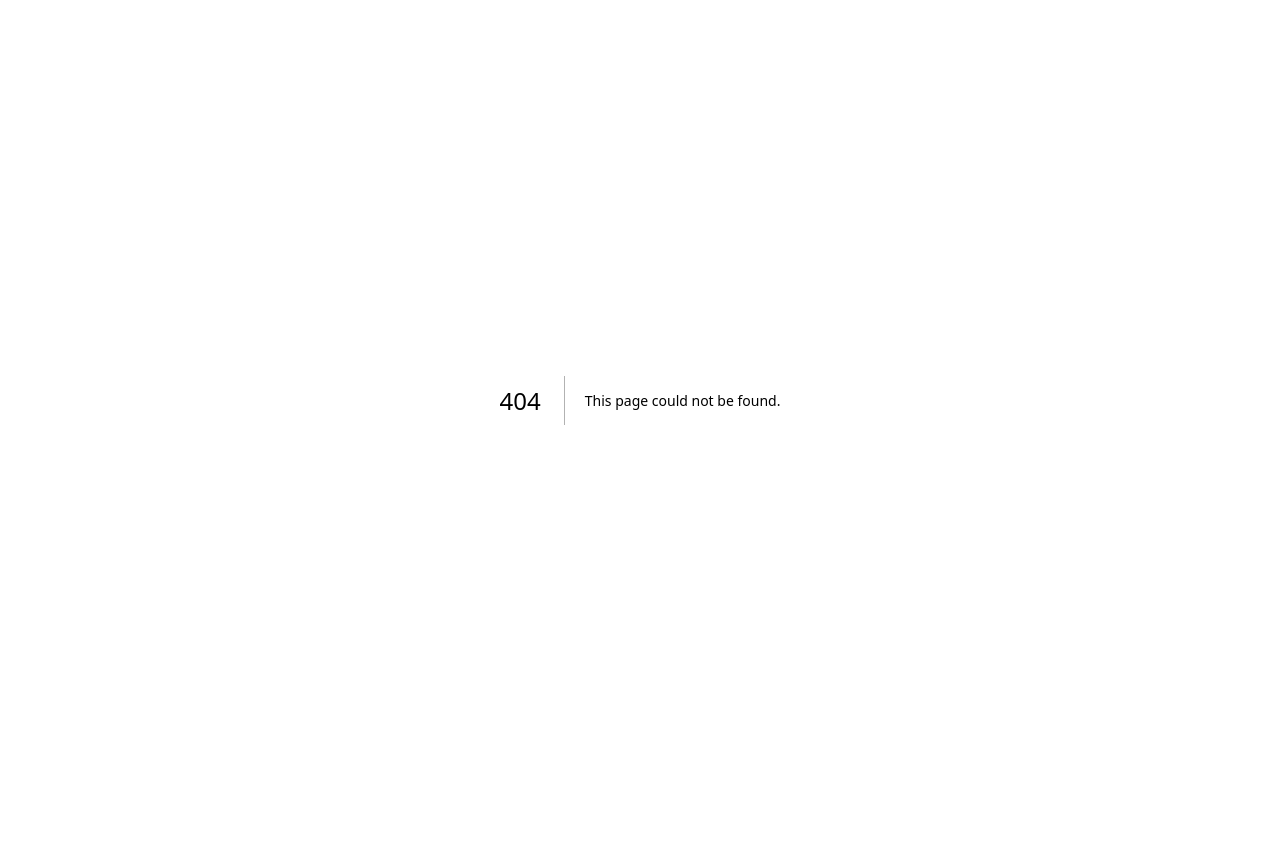
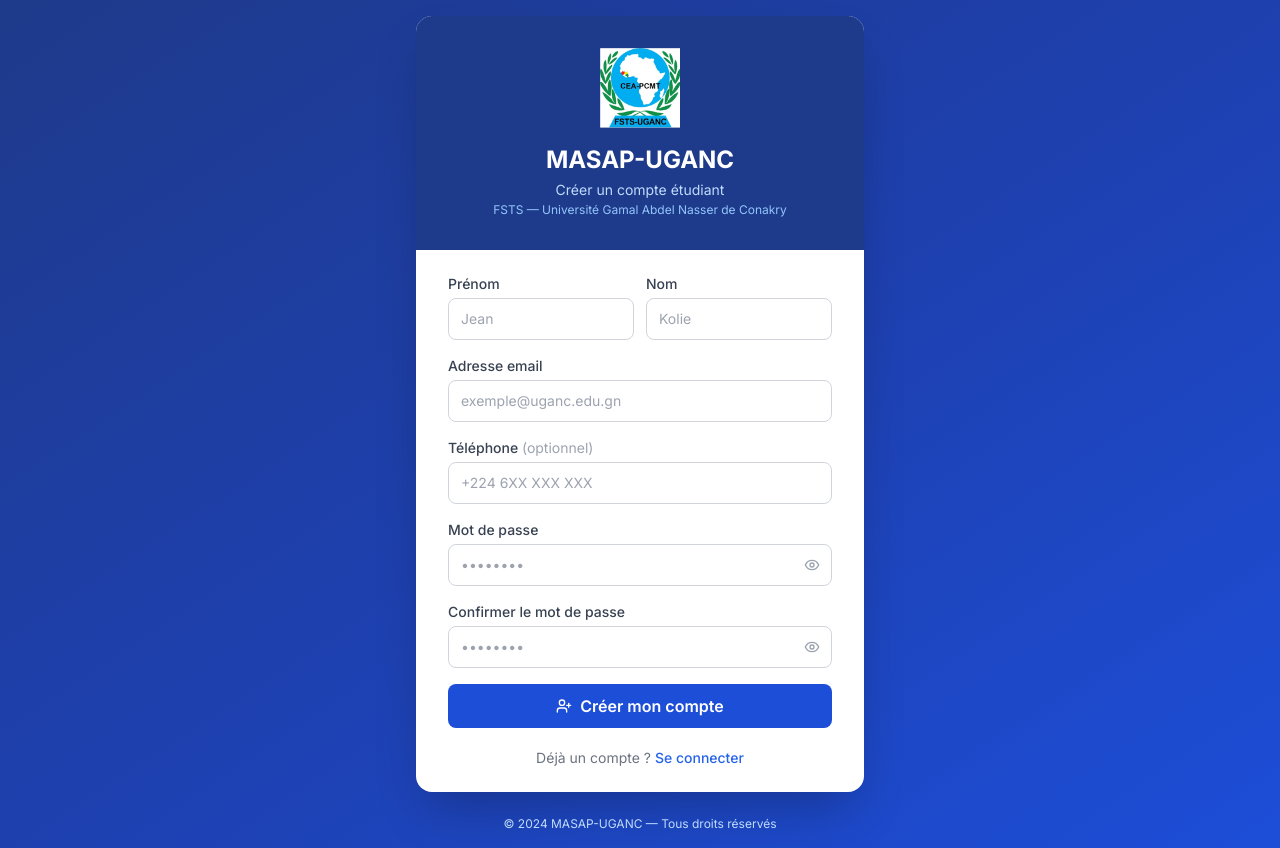
Before and after one commit to jmkolie/MASAP_UGANC, a Next.js app in the folder frontend/: page /register in a window 1280 px wide. Before the commit this address had no page. Before the commit the page ends 800 px from the top, so only its background shows below. Built offline with nearby package versions, Linux system fonts and the light colour scheme.

Commit message:
Add student self-registration endpoint and register page

```diff
--- a/frontend/src/app/(auth)/login/page.tsx
+++ b/frontend/src/app/(auth)/login/page.tsx
@@ -6,6 +6,7 @@
 import { zodResolver } from '@hookform/resolvers/zod'
 import toast from 'react-hot-toast'
 import { Eye, EyeOff, LogIn } from 'lucide-react'
+import Link from 'next/link'
 import { login, getDashboardPath } from '@/lib/auth'
 import { useAuth } from '@/contexts/AuthContext'
 
@@ -119,6 +120,12 @@
               {isLoading ? 'Connexion...' : 'Se connecter'}
             </button>
           </form>
+          <p className="text-center text-sm text-gray-500 mt-5">
+            Pas encore de compte ?{' '}
+            <Link href="/register" className="text-primary-600 hover:text-primary-700 font-medium">
+              Créer un compte étudiant
+            </Link>
+          </p>
         </div>
 
       </div>
--- /dev/null
+++ b/frontend/src/app/(auth)/register/page.tsx
@@ -0,0 +1,159 @@
+'use client'
+import { useState } from 'react'
+import { useRouter } from 'next/navigation'
+import { useForm } from 'react-hook-form'
+import { z } from 'zod'
+import { zodResolver } from '@hookform/resolvers/zod'
+import toast from 'react-hot-toast'
+import { Eye, EyeOff, UserPlus } from 'lucide-react'
+import Link from 'next/link'
+import api from '@/lib/api'
+
+const schema = z.object({
+  first_name: z.string().min(2, 'Prénom requis'),
+  last_name: z.string().min(2, 'Nom requis'),
+  email: z.string().email('Email invalide'),
+  phone: z.string().optional(),
+  password: z.string().min(8, 'Au moins 8 caractères'),
+  confirm_password: z.string(),
+}).refine(d => d.password === d.confirm_password, {
+  message: 'Les mots de passe ne correspondent pas',
+  path: ['confirm_password'],
+})
+
+type FormData = z.infer<typeof schema>
+
+export default function RegisterPage() {
+  const router = useRouter()
+  const [showPassword, setShowPassword] = useState(false)
+  const [showConfirm, setShowConfirm] = useState(false)
+  const [isLoading, setIsLoading] = useState(false)
+
+  const { register, handleSubmit, formState: { errors } } = useForm<FormData>({
+    resolver: zodResolver(schema),
+  })
+
+  const onSubmit = async (data: FormData) => {
+    setIsLoading(true)
+    try {
+      await api.post('/auth/register', {
+        email: data.email,
+        password: data.password,
+        first_name: data.first_name,
+        last_name: data.last_name,
+        phone: data.phone || undefined,
+      })
+      toast.success('Compte créé avec succès ! Vous pouvez vous connecter.')
+      router.push('/login')
+    } catch (err: any) {
+      toast.error(err?.response?.data?.detail || 'Erreur lors de la création du compte')
+    } finally {
+      setIsLoading(false)
+    }
+  }
+
+  return (
+    <div className="w-full max-w-md">
+      <div className="bg-white rounded-2xl shadow-2xl overflow-hidden">
+        {/* Header */}
+        <div className="bg-primary-900 px-8 py-8 text-center">
+          <div className="flex items-center justify-center mx-auto mb-4">
+            <img src="/logo.png" alt="FSTS-UGANC" className="w-20 h-20 object-contain" />
+          </div>
+          <h1 className="text-2xl font-bold text-white">MASAP-UGANC</h1>
+          <p className="text-blue-200 text-sm mt-1">Créer un compte étudiant</p>
+          <p className="text-blue-300 text-xs mt-0.5">FSTS — Université Gamal Abdel Nasser de Conakry</p>
+        </div>
+
+        {/* Form */}
+        <div className="px-8 py-6">
+          <form onSubmit={handleSubmit(onSubmit)} className="space-y-4">
+            <div className="grid grid-cols-2 gap-3">
+              <div>
+                <label className="form-label">Prénom</label>
+                <input {...register('first_name')} className="form-input" placeholder="Jean" />
+                {errors.first_name && <p className="text-red-500 text-xs mt-1">{errors.first_name.message}</p>}
+              </div>
+              <div>
+                <label className="form-label">Nom</label>
+                <input {...register('last_name')} className="form-input" placeholder="Kolie" />
+                {errors.last_name && <p className="text-red-500 text-xs mt-1">{errors.last_name.message}</p>}
+              </div>
+            </div>
+
+            <div>
+              <label className="form-label">Adresse email</label>
+              <input {...register('email')} type="email" autoComplete="email" placeholder="exemple@uganc.edu.gn" className="form-input" />
+              {errors.email && <p className="text-red-500 text-xs mt-1">{errors.email.message}</p>}
+            </div>
+
+            <div>
+              <label className="form-label">Téléphone <span className="text-gray-400 font-normal">(optionnel)</span></label>
+              <input {...register('phone')} type="tel" placeholder="+224 6XX XXX XXX" className="form-input" />
+            </div>
+
+            <div>
+              <label className="form-label">Mot de passe</label>
+              <div className="relative">
+                <input
+                  {...register('password')}
+                  type={showPassword ? 'text' : 'password'}
+                  autoComplete="new-password"
+                  placeholder="••••••••"
+                  className="form-input pr-10"
+                />
+                <button type="button" onClick={() => setShowPassword(!showPassword)}
+                  className="absolute right-3 top-1/2 -translate-y-1/2 text-gray-400 hover:text-gray-600">
+                  {showPassword ? <EyeOff className="w-4 h-4" /> : <Eye className="w-4 h-4" />}
+                </button>
+              </div>
+              {errors.password && <p className="text-red-500 text-xs mt-1">{errors.password.message}</p>}
+            </div>
+
+            <div>
+              <label className="form-label">Confirmer le mot de passe</label>
+              <div className="relative">
+                <input
+                  {...register('confirm_password')}
+                  type={showConfirm ? 'text' : 'password'}
+                  autoComplete="new-password"
+                  placeholder="••••••••"
+                  className="form-input pr-10"
+                />
+                <button type="button" onClick={() => setShowConfirm(!showConfirm)}
+                  className="absolute right-3 top-1/2 -translate-y-1/2 text-gray-400 hover:text-gray-600">
+                  {showConfirm ? <EyeOff className="w-4 h-4" /> : <Eye className="w-4 h-4" />}
+                </button>
+              </div>
+              {errors.confirm_password && <p className="text-red-500 text-xs mt-1">{errors.confirm_password.message}</p>}
+            </div>
+
+            <button
+              type="submit"
+              disabled={isLoading}
+              className="w-full flex items-center justify-center gap-2 bg-primary-700 hover:bg-primary-800 disabled:bg-primary-400 text-white font-semibold py-2.5 px-4 rounded-lg transition-colors duration-150"
+            >
+              {isLoading ? (
+                <div className="w-5 h-5 border-2 border-white border-t-transparent rounded-full animate-spin" />
+              ) : (
+                <UserPlus className="w-4 h-4" />
+              )}
+              {isLoading ? 'Création...' : 'Créer mon compte'}
+            </button>
+          </form>
+
+          <p className="text-center text-sm text-gray-500 mt-5">
+            Déjà un compte ?{' '}
+            <Link href="/login" className="text-primary-600 hover:text-primary-700 font-medium">
+              Se connecter
+            </Link>
+          </p>
+        </div>
+      </div>
+
+      <p className="text-center text-blue-200 text-xs mt-6">
+        © 2024 MASAP-UGANC — Tous droits réservés
+      </p>
+    </div>
+  )
+}
```
Also changed, not shown: 2 other files (tests, documents, lock files or other folders).
